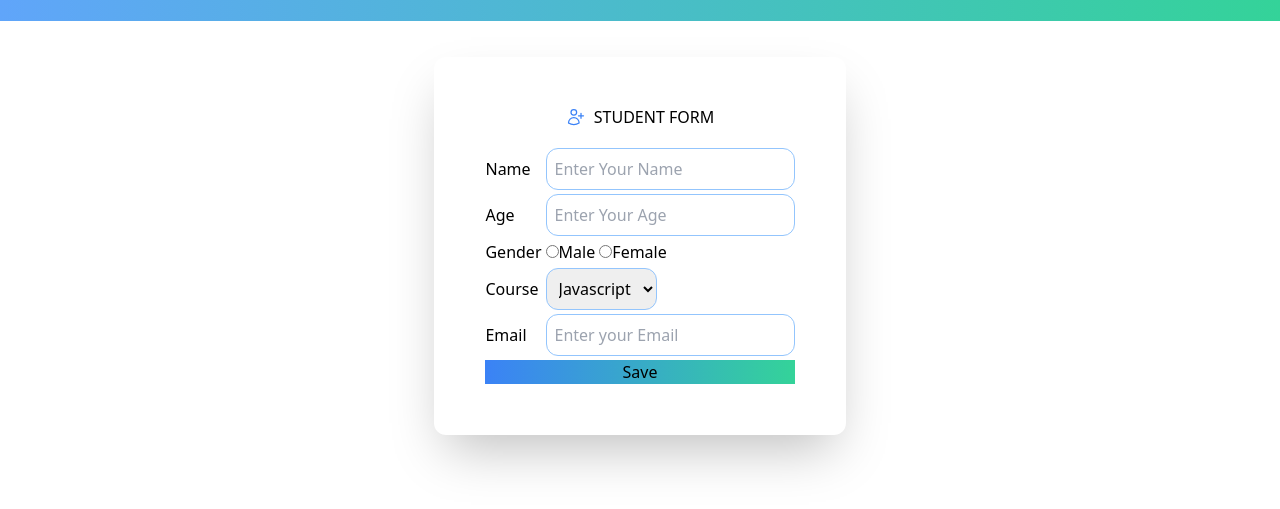
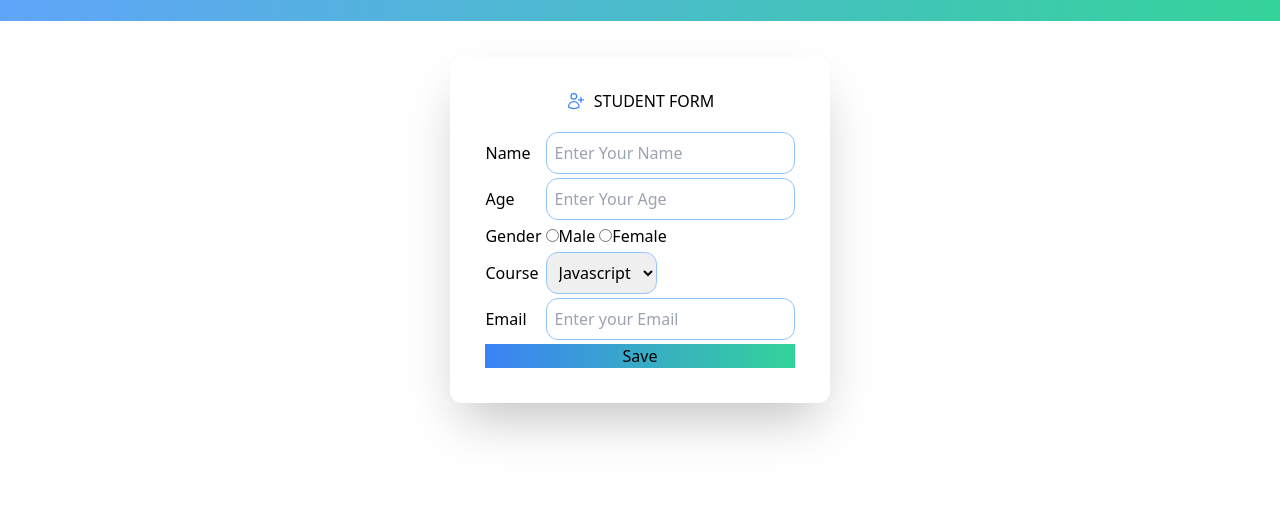
Before and after one commit to Dharani-debug-Stack/student-registration, a plain HTML site: page index.html in a window 1280 px wide. Shown: the part 75-584 px from the top of the page. Drawn offline with nearby package versions, Linux system fonts and the light colour scheme.

Commit message:
Update index.html

```diff
--- a/index.html
+++ b/index.html
@@ -59,7 +59,7 @@
     </div>
     <!-- student table -->
     <div class="flex flex-col items-center">
-      <div class=" m-9 shadow-2xl gap-3 rounded-xl  space-y-4 p-12">
+      <div class=" m-9 shadow-2xl gap-3 rounded-xl  space-y-4 p-8">
       <div class="flex gap-1 justify-center">
       <svg xmlns="http://www.w3.org/2000/svg" fill="none" viewBox="0 0 24 24" stroke-width="1.5" stroke="currentColor" class="w-5 text-blue-500 ">
   <path stroke-linecap="round" stroke-linejoin="round" d="M18 7.5v3m0 0v3m0-3h3m-3 0h-3m-2.25-4.125a3.375 3.375 0 1 1-6.75 0 3.375 3.375 0 0 1 6.75 0ZM3 19.235v-.11a6.375 6.375 0 0 1 12.75 0v.109A12.318 12.318 0 0 1 9.374 21c-2.331 0-4.512-.645-6.374-1.766Z" />
```
